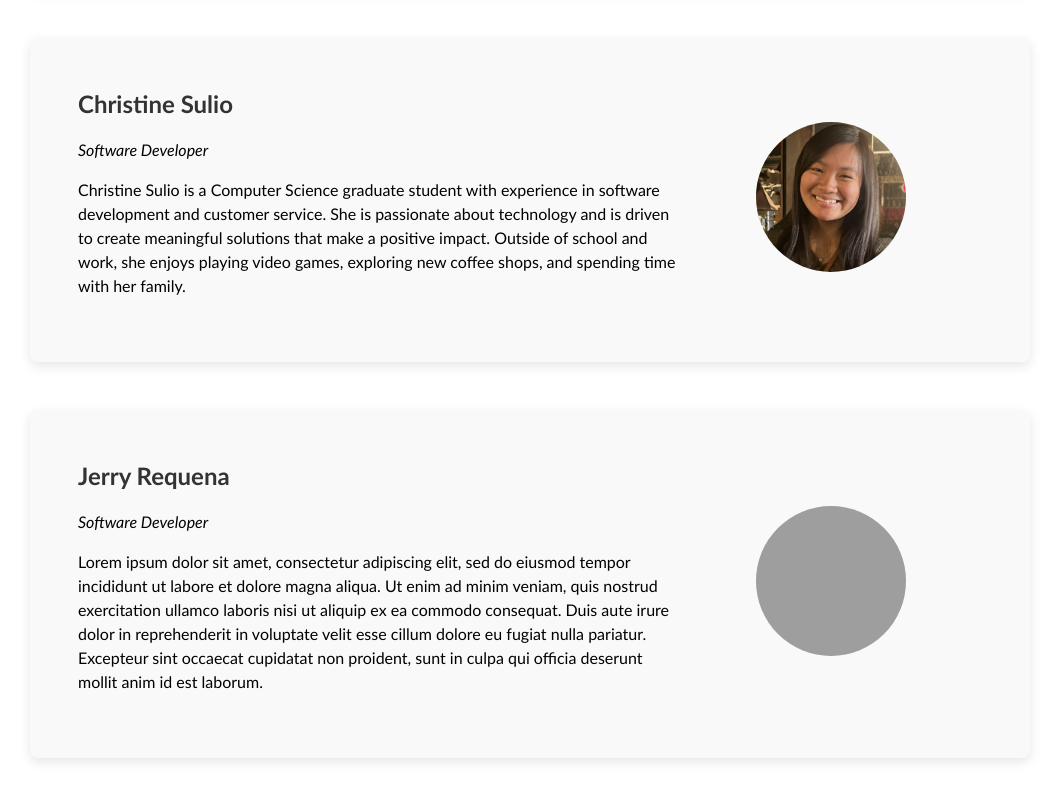
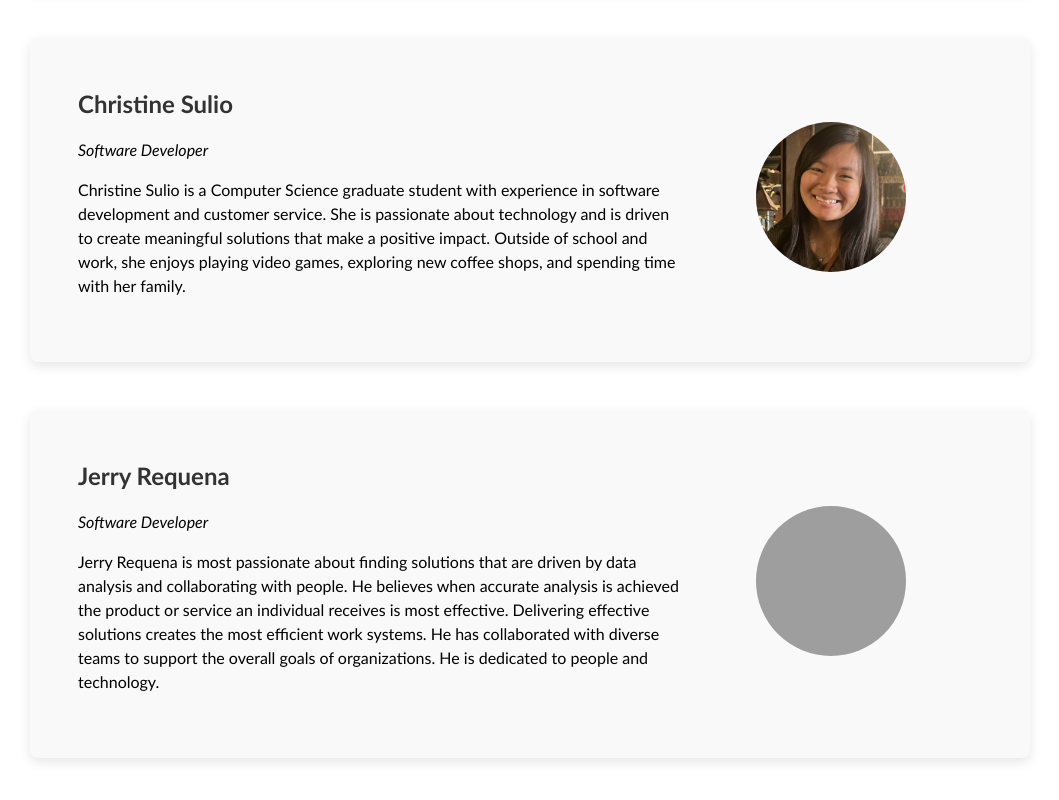
Before and after one commit to khyquanli/CPSC449_folio_builder, a plain HTML site: page our-team.html in a window 1280 px wide. Shown: the part 573-1373 px from the top of the page, without its empty margins (110-1169 px from the left). Drawn offline with nearby package versions, Linux system fonts and the light colour scheme; grey boxes are pictures that could not be loaded.

Commit message:
Updated Jerry's bio

```diff
--- a/our-team.html
+++ b/our-team.html
@@ -56,15 +56,13 @@
                 <h2>Jerry Requena</h2>
                 <p><i>Software Developer</i></p>
                 <p>
-                    Lorem ipsum dolor sit amet, consectetur adipiscing elit, sed do eiusmod tempor incididunt ut labore
-                    et dolore magna aliqua. Ut enim ad minim veniam, quis nostrud exercitation ullamco laboris nisi ut
-                    aliquip ex ea commodo consequat. Duis aute irure dolor in reprehenderit in voluptate velit esse
-                    cillum dolore eu fugiat nulla pariatur. Excepteur sint occaecat cupidatat non proident, sunt in
-                    culpa qui officia deserunt mollit anim id est laborum.
+                    Jerry Requena is most passionate about finding solutions that are driven by data analysis and collaborating with people. He believes when accurate analysis is achieved the
+                    product or service an individual receives is most effective. Delivering effective solutions creates the most efficient work systems. He has collaborated with diverse teams to
+                    support the overall goals of organizations. He is dedicated to people and technology.
                 </p>
             </div>
             <div class="member-photo">
-                <img src="/assets/jerry-headshot.jpeg" alt="Jerry Requena">
+                <img src="assets/jerry-headshot.jpeg" alt="Jerry Requena">
             </div>
         </section>
     </main>
```
